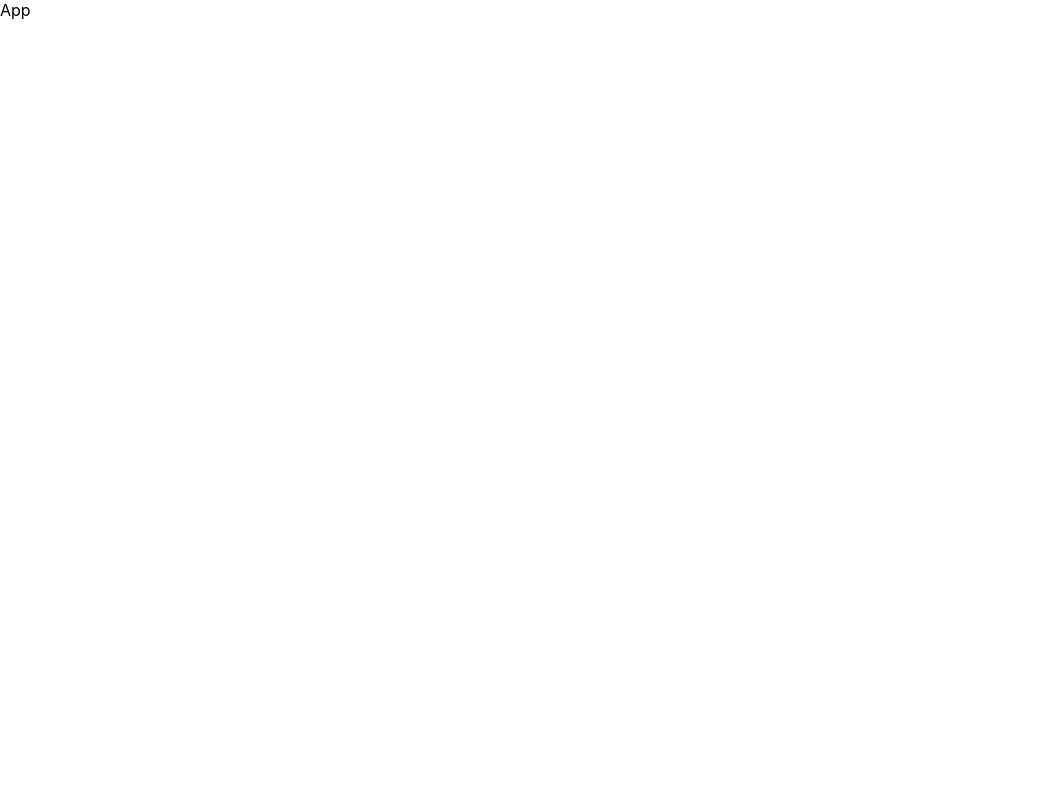
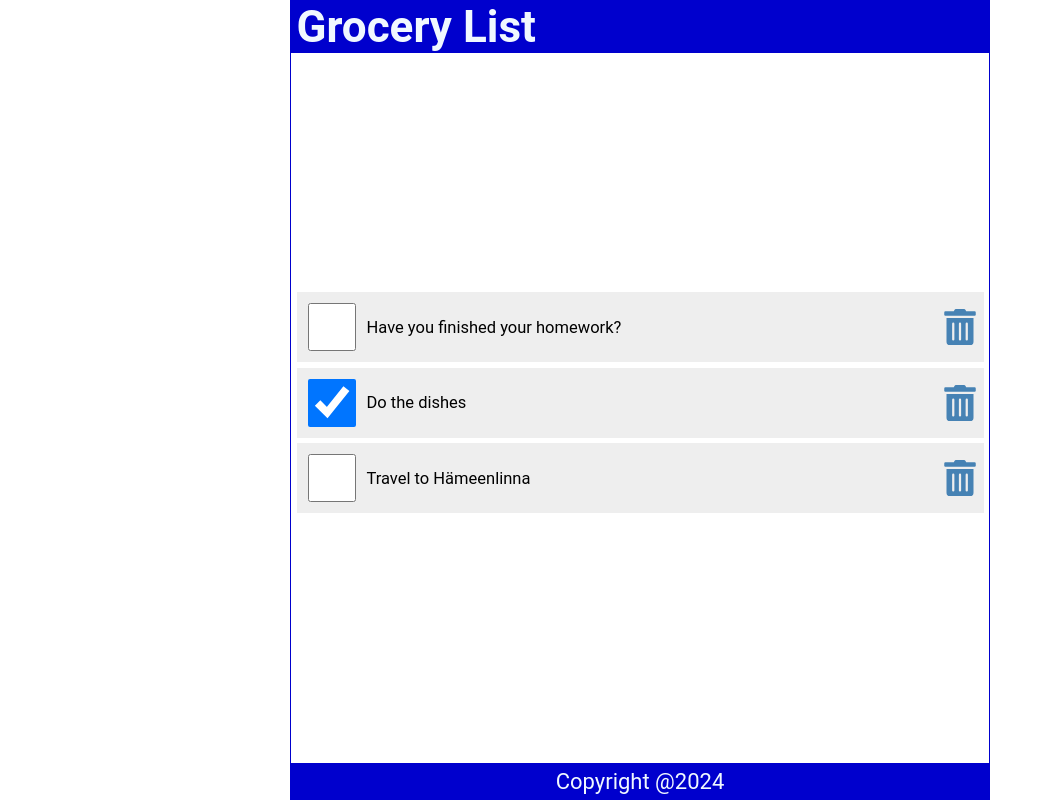
Before and after one commit to AmjadShakhshir/todolist-project, a React (Create React App) app: page / in a window 1280 px wide. Shown: the whole page, without its empty margins (0-1053 px from the left). Built offline with nearby package versions, Linux system fonts and the light colour scheme; the HTML template or start-up script is replaced by a standard one.

Commit message:
add footer, header and some content

```diff
--- a/src/App.tsx
+++ b/src/App.tsx
@@ -1,9 +1,38 @@
-import React from 'react'
+import { useState } from 'react';
 
-const App = () => {
+import Content from './Content';
+import Footer from './Footer';
+import Header from './Header';
+
+function App() {
+  const [ items, setItems ] = useState([
+        {
+            id: 1,
+            checked: false,
+            item: 'Have you finished your homework?'
+        },
+        {
+            id: 2,
+            checked: true,
+            item: 'Do the dishes'
+        },
+        {
+            id: 3,
+            checked: false,
+            item: 'Travel to Hämeenlinna'
+        }
+    ]);
+
   return (
-    <div>App</div>
-  )
+    <div className="App">
+      <Header title="Grocery List" />
+      <Content
+        items={items}
+        setItems={setItems}
+      />
+      <Footer />
+    </div>
+  );
 }
 
-export default App
+export default App;
--- /dev/null
+++ b/src/Content.tsx
@@ -0,0 +1,54 @@
+import { FaTrashAlt } from 'react-icons/fa'
+
+type Item = {
+    id: number;
+    checked: boolean;
+    item: string;
+};
+
+const Content = ({ items, setItems}:
+    {
+        items: Item[],
+        setItems: React.Dispatch<React.SetStateAction<Item[]>>
+    }) => {
+    const handleChecked = (id:number) => {
+        const listItems = items.map((item) => item.id === id ? {...item,
+        checked: !item.checked} : item);
+        setItems(listItems)
+        localStorage.setItem('shoppingList', JSON.stringify(listItems))
+    };
+
+    const deleteItem = (id: number) => {
+        const listItems = items.filter((item) => item.id !== id);
+        setItems(listItems)
+        localStorage.setItem('shoppingList', JSON.stringify(listItems))
+    }
+
+    return (
+        <main>
+            { items.length ? (
+                <ul>
+                    {items.map((item) =>
+                        <li className='item' key={item.id}>
+                            <input
+                            onChange={() => handleChecked(item.id)}
+                            type="checkbox"
+                            checked={item.checked}
+                            />
+                            <label>{item.item }</label>
+                            <FaTrashAlt
+                                role="button"
+                                tabIndex={0}
+                                onClick={() => deleteItem(item.id)}
+                            />
+                        </li>
+                    )}
+                </ul>
+            ) : (
+                <p>Your list is empty.</p>
+            )}
+        </main>
+    )
+}
+
+export default Content
--- /dev/null
+++ b/src/Footer.tsx
@@ -0,0 +1,11 @@
+import React from 'react'
+
+const Footer = () => {
+    return (
+        <footer>
+        <p>Copyright @2024</p>
+        </footer>
+    )
+}
+
+export default Footer
--- /dev/null
+++ b/src/Header.tsx
@@ -0,0 +1,15 @@
+import React from 'react'
+
+const Header = ({ title }:{ title: string }) => {
+    return (
+        <header>
+            <h1>{title}</h1>
+        </header>
+    )
+}
+
+Header.defaultProps = {
+    title: 'Grocery List'
+}
+
+export default Header
--- a/src/index.css
+++ b/src/index.css
@@ -1,13 +1,118 @@
+* {
+  margin: 0;
+  padding: 0;
+  box-sizing: border-box;
+}
+
+html {
+  font-size: 22px;
+}
+
 body {
-  margin: 0;
-  font-family: -apple-system, BlinkMacSystemFont, 'Segoe UI', 'Roboto', 'Oxygen',
+  min-height: 100vh;
+  font-family: 'Roboto', 'Oxygen',
     'Ubuntu', 'Cantarell', 'Fira Sans', 'Droid Sans', 'Helvetica Neue',
     sans-serif;
   -webkit-font-smoothing: antialiased;
   -moz-osx-font-smoothing: grayscale;
 }
 
-code {
-  font-family: source-code-pro, Menlo, Monaco, Consolas, 'Courier New',
-    monospace;
+.App {
+  display: flex;
+  flex-direction: column;
+  justify-content: center;
+  align-items: center;
+  height: 100vh;
+  width: 100%;
+  max-width: 700px;
+  border: 1px solid mediumblue;
+  margin: auto;
 }
+
+header {
+  width: 100%;
+  padding: 0 0.25em;
+  background-color: mediumblue;
+  color: aliceblue;
+  display: flex;
+  justify-content: space-between;
+  align-items: center;
+}
+
+main {
+  width: 100%;
+  display: flex;
+  flex-direction: column;
+  flex-grow: 1;
+  justify-content: center;
+  align-items: center;
+  overflow-y: auto;
+}
+
+footer {
+  width: 100%;
+  padding: 0.25em;
+  background-color: mediumblue;
+  color: aliceblue;
+  display: grid;
+  place-content: center;
+}
+
+ul {
+  width: 100%;
+  list-style: none;
+  padding: 0 0.25rem 0.25rem;
+}
+
+ul li::before {
+  content: "\200B";
+}
+
+.item {
+  display: flex;
+  justify-content: flex-start;
+  align-items: center;
+  padding: 0.5rem 0 0.5rem 0.5rem;
+  margin: 0.25rem 0;
+  background-color: #eee;
+}
+
+.item:first-child {
+  margin: 0;
+}
+
+.item input[type="checkbox"] {
+  text-align: center;
+  width: 2.5rem;
+  width: 48px;
+  min-width: 48px;
+  height: 2.5rem;
+  height: 48px;
+  min-height: 48px;
+  cursor: pointer;
+  margin-right: 0.5rem;
+}
+
+.item input[type="checkbox"]:focus + label {
+  text-decoration: underline;
+}
+
+.item > label {
+  font-size: 0.75rem;
+  flex-grow: 1;
+}
+
+.item svg {
+  width: 48px;
+  min-width: 48px;
+  height: 36px;
+  font-size: 1rem;
+  color: steelblue;
+  cursor: pointer;
+}
+
+.item svg:focus,
+.item svg:hover {
+  color: red;
+  outline: none;
+}
```
